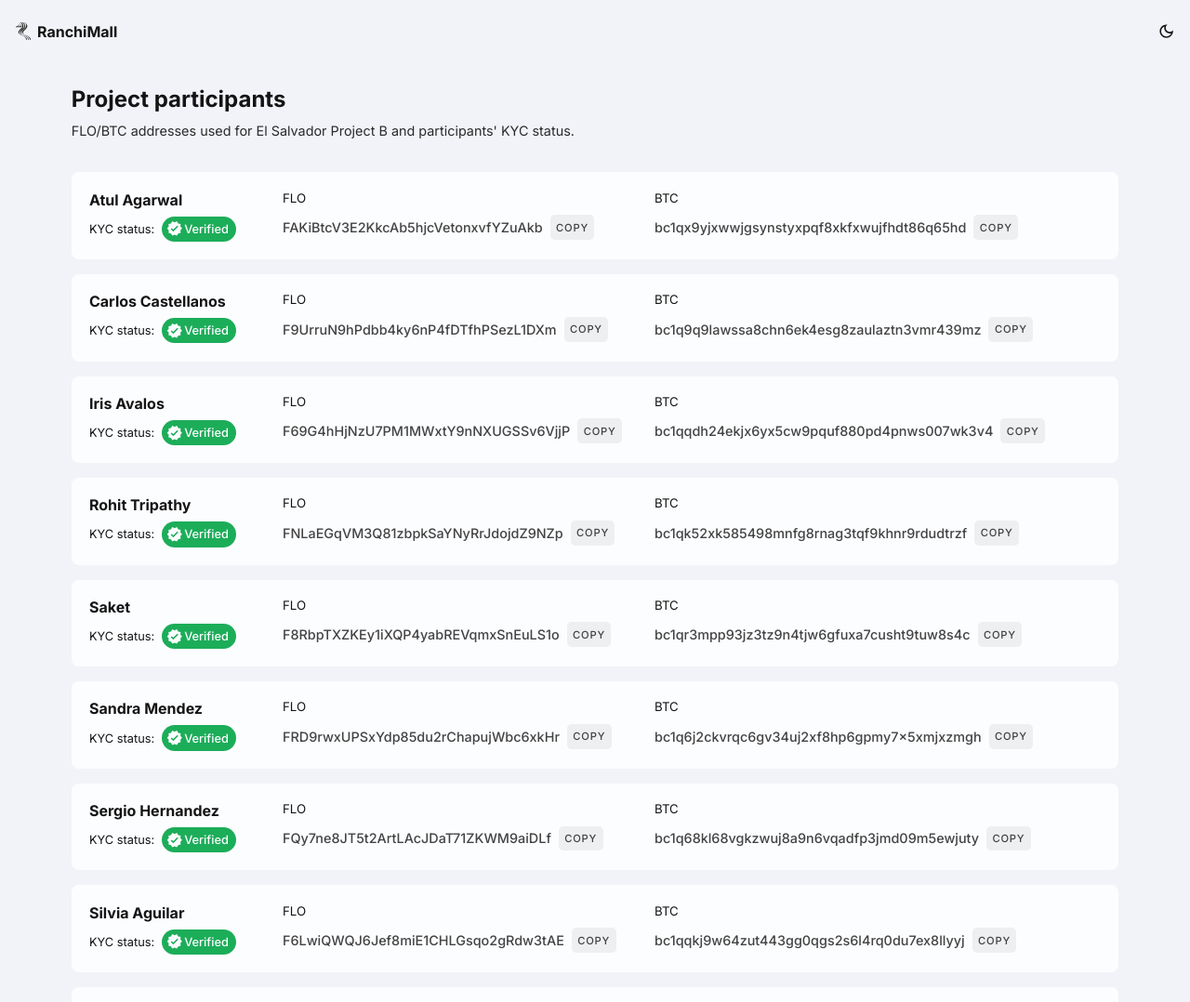
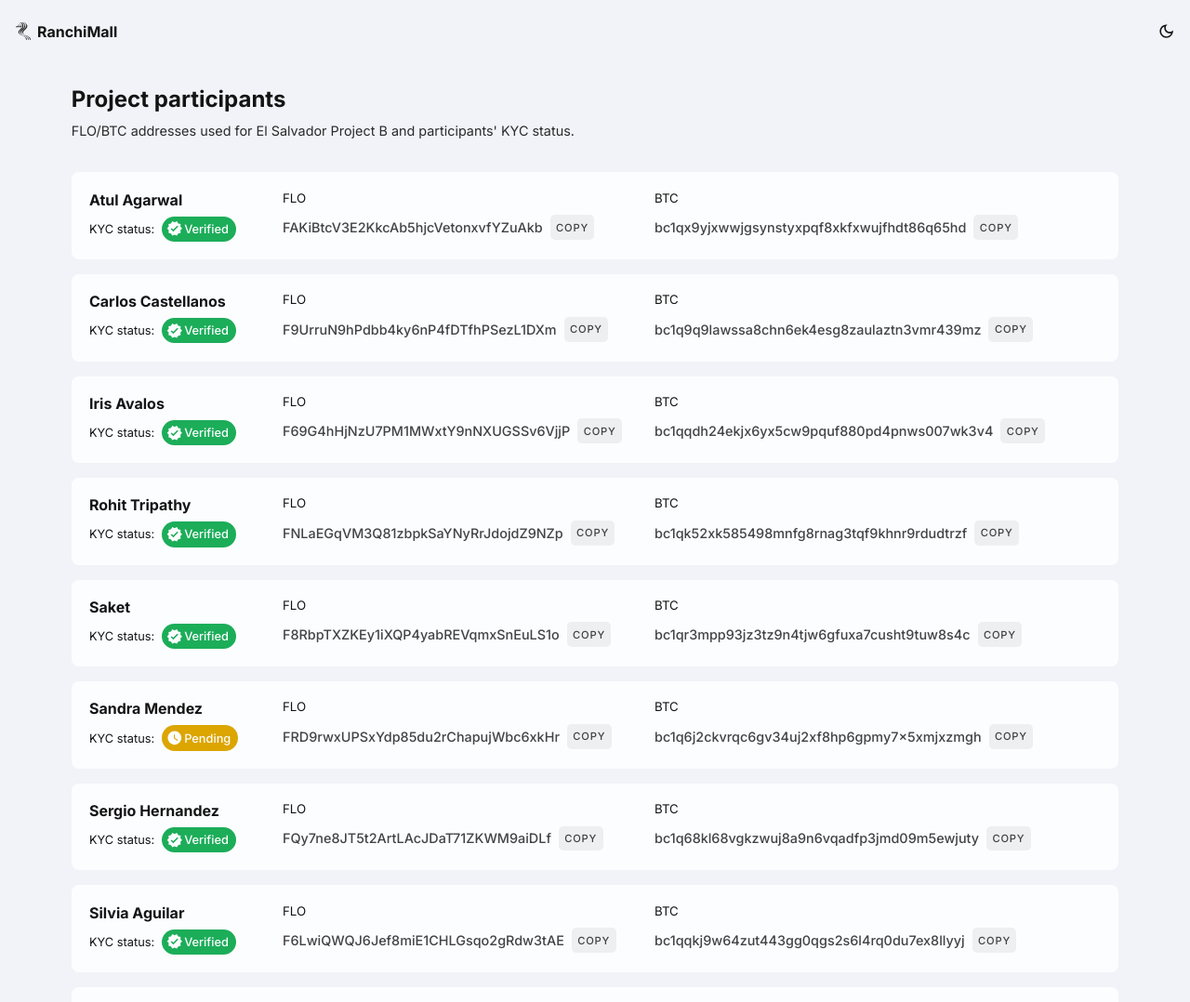
Before and after one commit to saketongit/bitsindri, a plain HTML site: page participants.html in a window 1280 px wide. Shown: the top 1078 px of the page at 93% size. Drawn offline with Linux system fonts and the light colour scheme.

Commit message:
Update participants.html

```diff
--- a/participants.html
+++ b/participants.html
@@ -110,7 +110,7 @@
             FRD9rwxUPSxYdp85du2rChapujWbc6xkHr: {
                 name: 'Sandra Mendez',
                 btc: 'bc1q6j2ckvrqc6gv34uj2xf8hp6gpmy7x5xmjxzmgh',
-                verified: true
+                verified: false
             },
             FQy7ne8JT5t2ArtLAcJDaT71ZKWM9aiDLf: {
                 name: 'Sergio Hernandez ',
```
